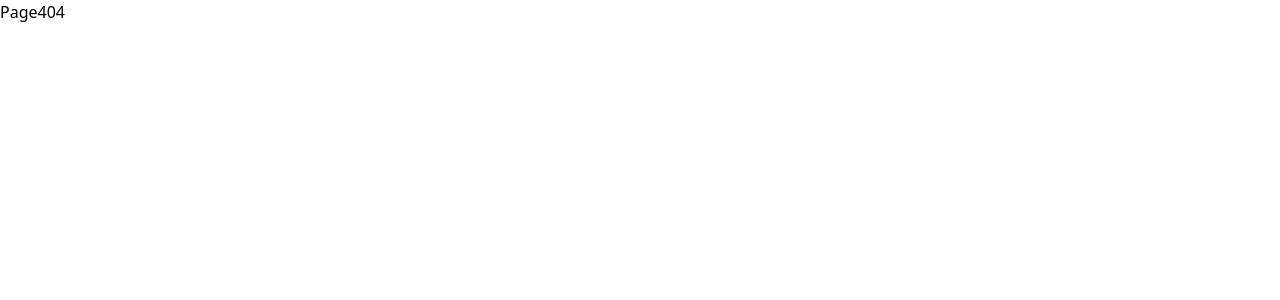
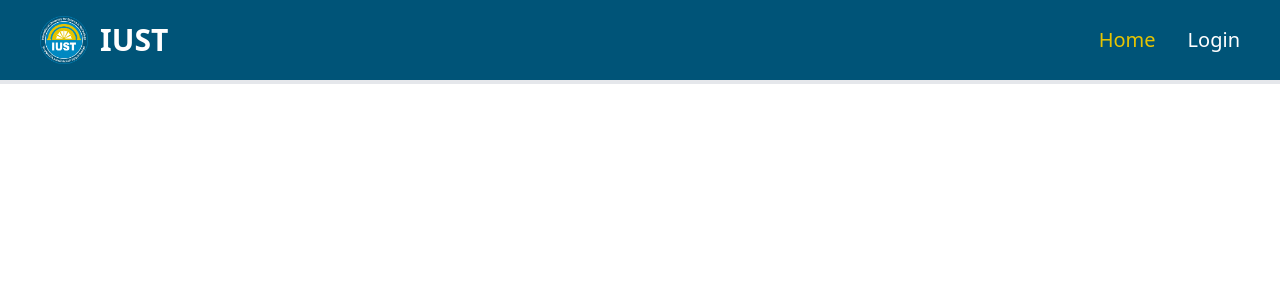
Before and after one commit to Abdakm/IUST_University, a React (Vite) app in the folder client/: page /account in a window 1280 px wide. Before the commit this address had no page. Shown: the top 300 px of the page. Built offline with nearby package versions, Linux system fonts and the light colour scheme.

Commit message:
some updating

```diff
--- a/client/src/App.jsx
+++ b/client/src/App.jsx
@@ -1,17 +1,16 @@
 import { useEffect, useState } from "react";
-// context
-import { UserProvider } from "./contexts/userContext";
-import useLocalStorage from "./hooks/useLocalStorage";
-import Login from "./components/Login";
-import Home from "./components/Home";
-import { useLocation } from "react-router-dom";
+import { Home, Login, Account } from "./components/index";
+import { useStore } from "./contexts/userContext";
+
 
 function App() {
-  const loc = useLocation();
-
+  const { user, setUser } = useStore();
   return (
     <div className="select-none">
-      <Home />
+      { user === null
+      ? <Home />
+      : <Account />
+      }
     </div>
   );
 }
--- /dev/null
+++ b/client/src/components/Account.jsx
@@ -0,0 +1,18 @@
+import React from "react";
+import { logo } from "../assets";
+import { Link, useLocation } from "react-router-dom";
+import { useStore } from "../contexts/userContext";
+import { Navbar } from "./index"
+
+const Account = () => {
+    const location = useLocation();
+    const { user, setUser } = useStore()
+    return (
+        <div>
+            <Navbar />
+            {user}
+        </div>
+  );
+};
+
+export default Account;
--- a/client/src/components/Home.jsx
+++ b/client/src/components/Home.jsx
@@ -1,15 +1,5 @@
-import React from "react";
-import { Link } from "react-router-dom";
-import Cookies from "js-cookie";
-import Navbar from "./Navbar";
-import { useStore } from "../contexts/userContext";
-import Hero from "./Hero";
-import Information from "./Information"
-import About from './About'
-import Footer from './Footer'
+import { Navbar, Hero, Information, About, Footer } from "./index"
 const Home = () => {
-  const { user } = useStore();
-  console.log(user);
   return (
     <div className="max-w-screen-2xl m-auto">
       <Navbar />
--- a/client/src/components/Login.jsx
+++ b/client/src/components/Login.jsx
@@ -16,7 +16,6 @@ const Login = () => {
   console.log(user);
 
   function onSubmit() {
-    console.log("send it to authentication table >>>");
     setMessage(null);
     const { username, password } = values;
     axios
@@ -27,7 +26,7 @@ const Login = () => {
       .then((res) => {
         Cookies.set("username", values.username, { expires: 7 }); // expires in 7 days
         setUser(values.username);
-        navigate("/", { replace: true });
+        navigate("/", { replace: true, state: {username: username} });
       })
       .catch((err) => {
         setMessage(err.response?.data?.message || "An error occurred.");
--- a/client/src/components/Navbar.jsx
+++ b/client/src/components/Navbar.jsx
@@ -11,6 +11,7 @@ const Navbar = () => {
   function handleLogout() {
     Cookies.remove("username");
     setUser(null);
+    location.reload();
   }
 
   return (
--- /dev/null
+++ b/client/src/components/index.js
@@ -0,0 +1,23 @@
+import About from './About'
+import Footer from './Footer'
+import Hero from './Hero'
+import Home from './Home'
+import Information from './Information'
+import Login from './Login'
+import Navbar from './Navbar'
+import Page404 from './Page404'
+import Toggle from './Toggle'
+import Account from './Account'
+
+export {
+	About,
+	Footer,
+	Hero,
+	Home,
+	Information,
+	Login,
+	Navbar,
+	Page404,
+	Toggle,
+	Account
+}
--- a/client/src/main.jsx
+++ b/client/src/main.jsx
@@ -15,7 +15,7 @@ import { createBrowserRouter, RouterProvider } from "react-router-dom";
 import { store, persistor } from "./app/store";
 import { Provider } from "react-redux";
 import { PersistGate } from "redux-persist/integration/react";
-import Login from "./components/Login.jsx";
+import { Login, Account } from "./components/index";
 
 const router = createBrowserRouter([
   {
@@ -27,6 +27,10 @@ const router = createBrowserRouter([
     path: "/login",
     element: <Login />,
   },
+  {
+    path: '/account',
+    element: <Account />
+  }
 ]);
 
 createRoot(document.getElementById("root")).render(
```
